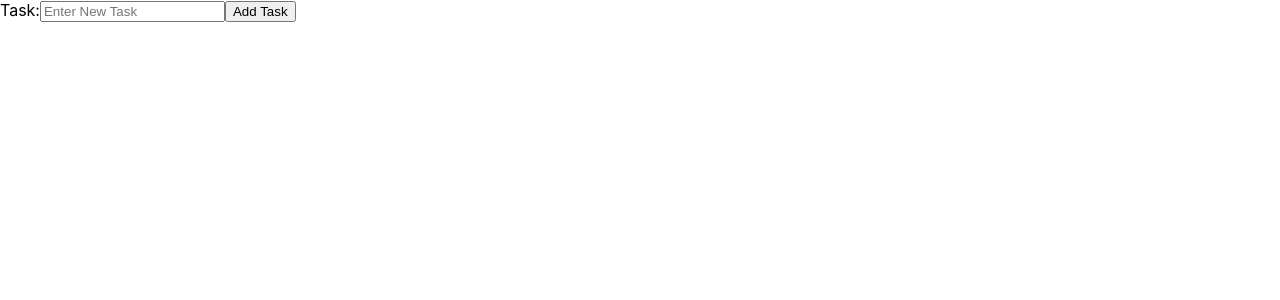
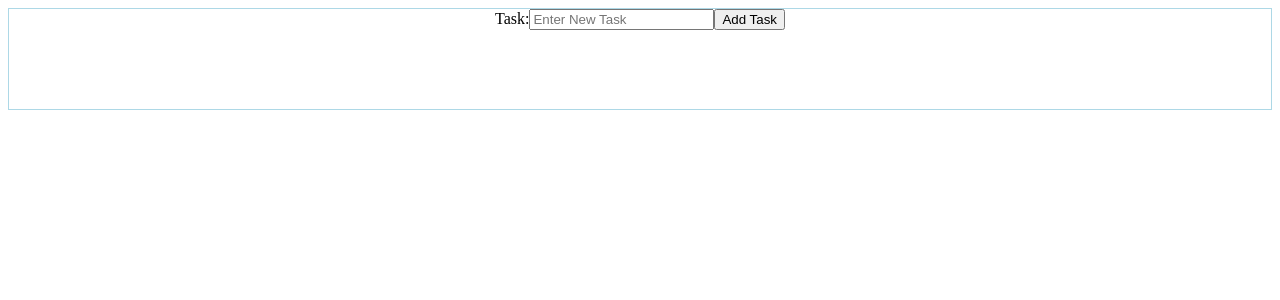
Before and after one commit to AidanFarhi/todo-bootcamp, a React (Create React App) app: page / in a window 1280 px wide. Shown: the top 300 px of the page. Built offline with nearby package versions, Linux system fonts and the light colour scheme.

Commit message:
form component not adding tasks

```diff
--- a/src/App.js
+++ b/src/App.js
@@ -1,5 +1,6 @@
 import React from 'react'
 import TodoItem from './TodoItem'
+import TodoForm from './TodoForm'
 
 class TodoList extends React.Component {
   constructor () {
@@ -9,18 +10,15 @@ class TodoList extends React.Component {
       currentToDo: '',
       idCount: 0
     }
-    this.handleChange = this.handleChange.bind(this)
-    this.addItem = this.addItem.bind(this)
-    this.delete = this.delete.bind(this)
   }
 
-  handleChange(event) {
+  handleChange = (event) => {
     this.setState({
       currentToDo: event.target.value
     })
   }
 
-  addItem(event) {
+  addItem = (event) => {
     event.preventDefault()
     this.setState(prevState => {
       const updatedTodos = prevState.todos.concat(<TodoItem key={prevState.idCount} id={prevState.idCount} text={prevState.currentToDo} onClick={this.delete} />)
@@ -32,7 +30,7 @@ class TodoList extends React.Component {
     })
   }
 
-  delete(id) {
+  delete = (id) => {
     console.log(id)
     this.setState(prevState => {
       const updatedTds = prevState.todos.filter(td => td.props.id !== id)
@@ -45,16 +43,16 @@ class TodoList extends React.Component {
   render() {
     return (
       <div className='container'>
-        <form onSubmit={this.addItem}>
+        {/* <form onSubmit={this.addItem}>
             <label htmlFor='taskName'>Task:</label>
             <input type='text' name='taskName' value={this.state.currentToDo} placeholder='Enter New Task' onChange={this.handleChange}/>
             <button type='submit'>Add Task</button>
-        </form>
+        </form> */}
+        <TodoForm onSubmit={this.addItem} value={this.state.currentToDo} onChange={this.handleChange}/>
         <div className='todo-list'>
           {this.state.todos}
         </div>
       </div>
-
     )
   }
 }
--- /dev/null
+++ b/src/TodoForm.js
@@ -0,0 +1,15 @@
+import React from 'react'
+
+const TodoForm = (props) => {
+    return (
+        <div className='todo-form'>
+            <form onSubmit={()=> props.onSubmit}>
+                <label htmlFor='taskName'>Task:</label>
+                <input type='text' name='taskName' value={props.currentToDo} placeholder='Enter New Task' onChange={() => props.onChange}/>
+                <button type='submit'>Add Task</button>
+            </form>
+        </div>
+    )
+}
+
+export default TodoForm
--- a/src/index.css
+++ b/src/index.css
@@ -1,13 +1,7 @@
-body {
-  margin: 0;
-  font-family: -apple-system, BlinkMacSystemFont, 'Segoe UI', 'Roboto', 'Oxygen',
-    'Ubuntu', 'Cantarell', 'Fira Sans', 'Droid Sans', 'Helvetica Neue',
-    sans-serif;
-  -webkit-font-smoothing: antialiased;
-  -moz-osx-font-smoothing: grayscale;
+.container {
+  border: 1px solid lightblue;
 }
-
-code {
-  font-family: source-code-pro, Menlo, Monaco, Consolas, 'Courier New',
-    monospace;
+.todo-form {
+  text-align: center;
+  height: 100px;
 }
```
